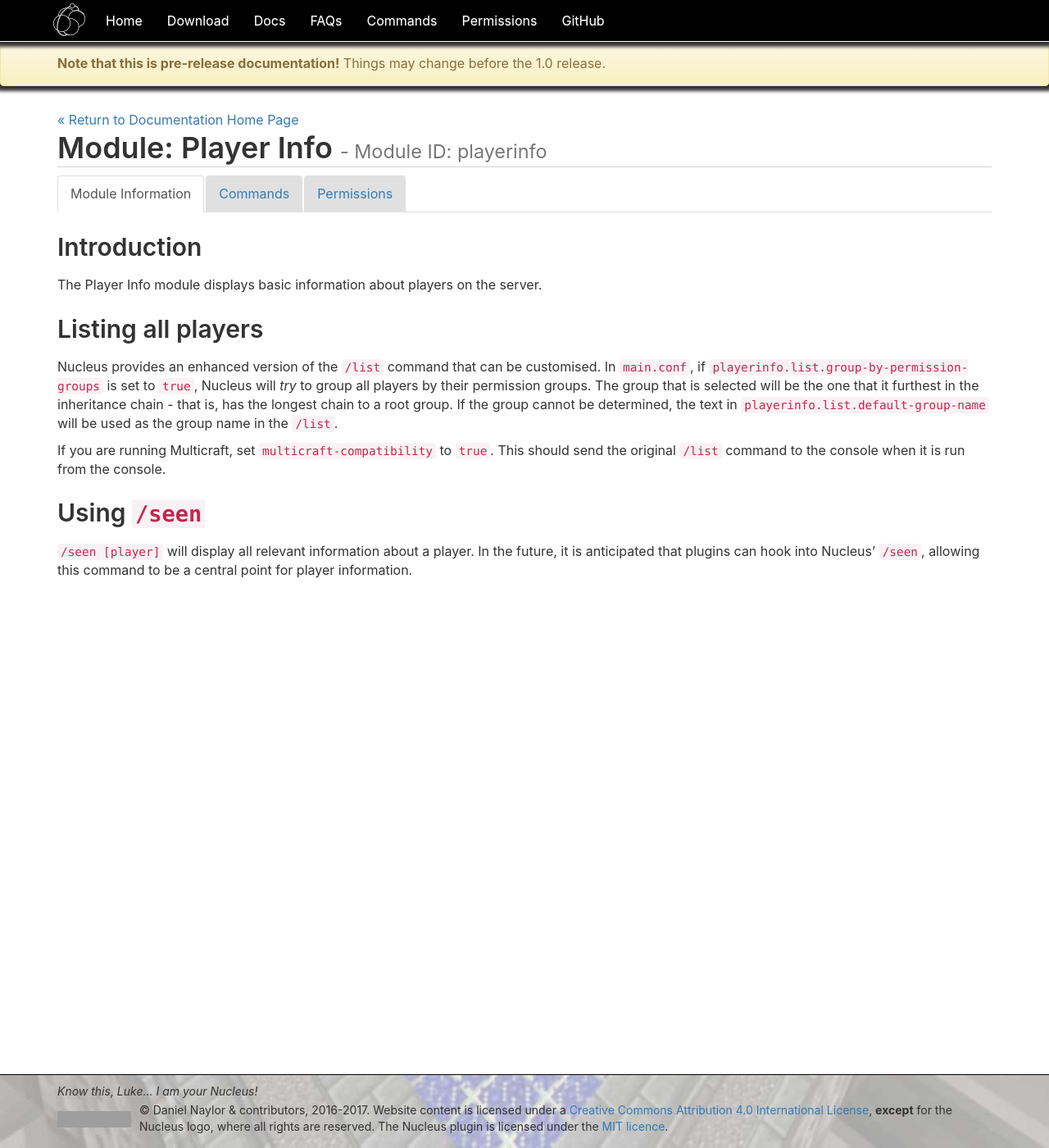
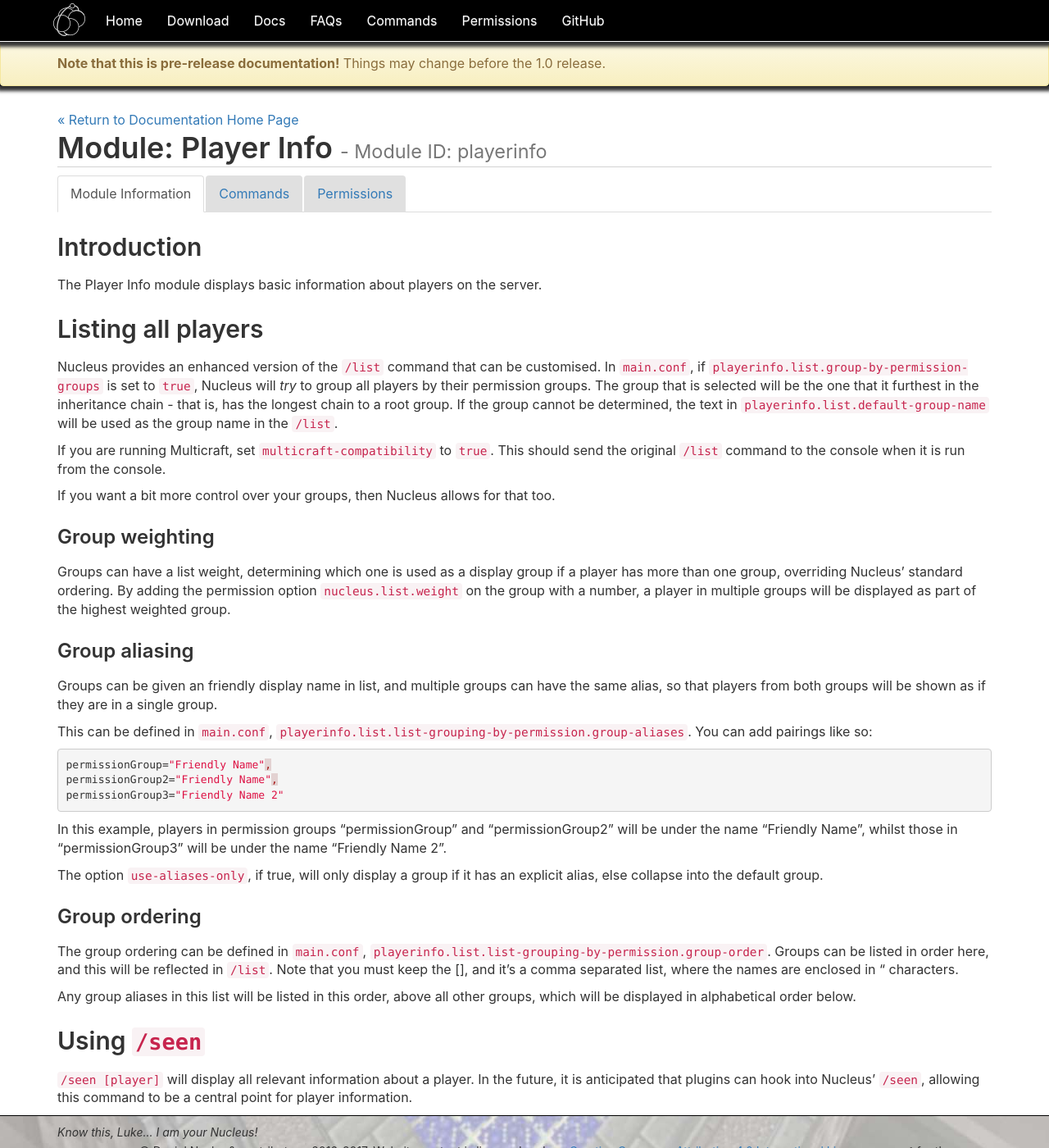
Before and after one commit to NucleusPowered/site-v1, a Jekyll site: the page built from docs/modules/playerinfo.md, in a window 1280 px wide and 1400 px high. Shown: the whole window at 82% size. Built offline with Jekyll 4.4.1, drawn with Linux system fonts in a browser that asks for light colours; comment, search, counter and statistics services are not loaded; grey boxes are pictures that could not be loaded.

Commit message:
Add more info for /list

````diff
--- a/docs/modules/playerinfo.md
+++ b/docs/modules/playerinfo.md
@@ -21,6 +21,43 @@
 If you are running Multicraft, set `multicraft-compatibility` to `true`. This should send the original `/list` command to
 the console when it is run from the console.
 
+If you want a bit more control over your groups, then Nucleus allows for that too.
+
+### Group weighting
+
+Groups can have a list weight, determining which one is used as a display group if a player has more than one group, overriding Nucleus'
+standard ordering. By adding the permission option  `nucleus.list.weight` on the group with a number, a player in multiple groups will be
+displayed as part of the highest weighted group.
+
+### Group aliasing
+
+Groups can be given an friendly display name in list, and multiple groups can have the same alias, so that players from both
+groups will be shown as if they are in a single group.
+
+This can be defined in `main.conf`, `playerinfo.list.list-grouping-by-permission.group-aliases`.
+You can add pairings like so:
+
+```hocon
+permissionGroup="Friendly Name",
+permissionGroup2="Friendly Name",
+permissionGroup3="Friendly Name 2"
+```
+
+In this example, players in permission groups "permissionGroup" and "permissionGroup2" will be under the name
+"Friendly Name", whilst those in "permissionGroup3" will be under the name "Friendly Name 2".
+
+The option `use-aliases-only`, if true, will only display a group if it has an explicit alias, else collapse into the default group.
+
+### Group ordering
+
+The group ordering can be defined in `main.conf`, `playerinfo.list.list-grouping-by-permission.group-order`.
+Groups can be listed in order here, and this will be reflected in `/list`. Note that you must keep the [],
+and it's a comma separated list, where the names are enclosed in " characters.
+
+Any group aliases in this list will be listed in this order, above all other groups, which will be displayed in alphabetical order below.
+
+
+
 ## Using `/seen`
 
 `/seen [player]` will display all relevant information about a player. In the future, it is anticipated that plugins can
````
